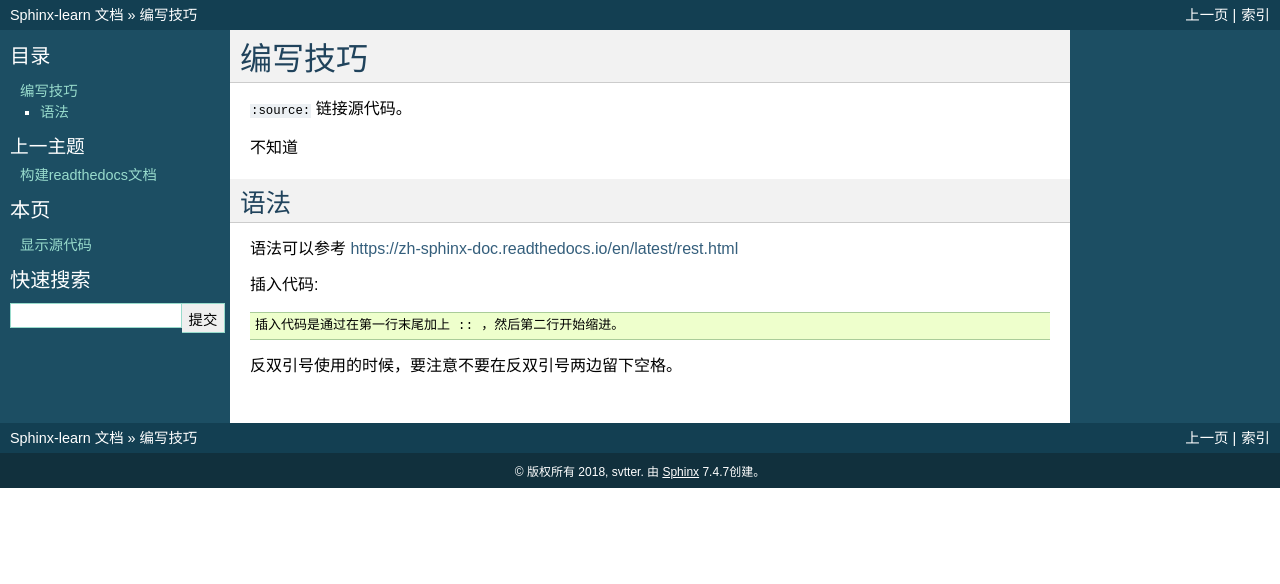
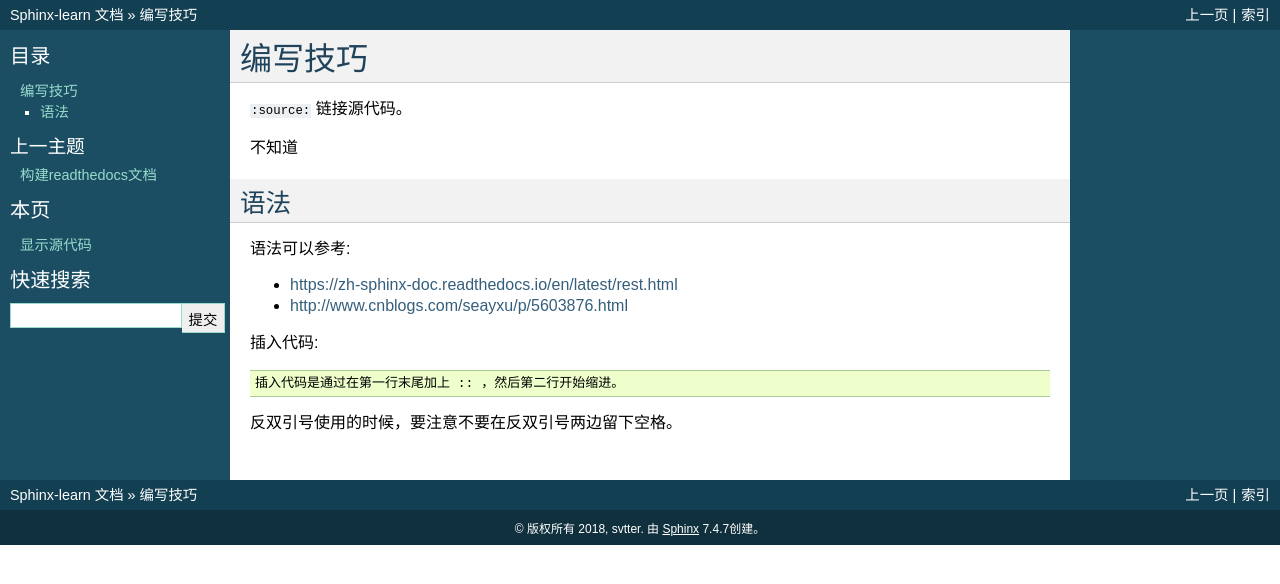
Before and after one commit to Svtter/Sphinx-learn, a Sphinx documentation site: the page built from source/edit_tips.rst, in a window 1280 px wide. Shown: the top 584 px of the page. Built offline with Sphinx 7.4.7, drawn with Linux system fonts in a browser that asks for light colours; some of the changed lines change nothing that is shown.

Commit message:
Update edit_tips.rst

```diff
--- a/source/edit_tips.rst
+++ b/source/edit_tips.rst
@@ -8,7 +8,10 @@
 语法
 ----
 
-语法可以参考 https://zh-sphinx-doc.readthedocs.io/en/latest/rest.html
+语法可以参考:
+
++ https://zh-sphinx-doc.readthedocs.io/en/latest/rest.html
++ http://www.cnblogs.com/seayxu/p/5603876.html
 
 插入代码::
 
```
